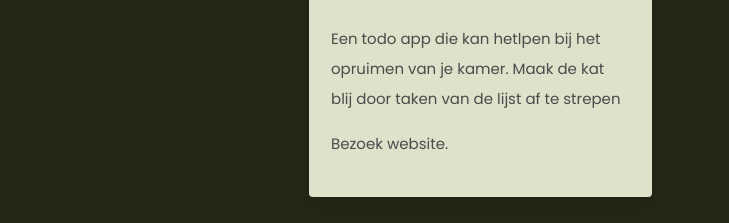
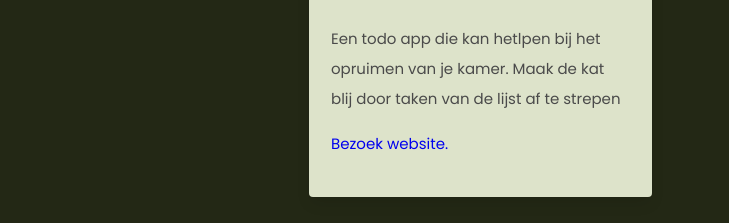
Before and after one commit to OdinJorna/personlijke-website, a plain HTML site: page index.html in a window 1280 px wide. Shown: the part 2760-2983 px from the top of the page, without its empty margins (310-1039 px from the left). Drawn offline with Linux system fonts and the light colour scheme.

Commit message:
Fix <a> tag portfoliolink clean your room

```diff
--- a/index.html
+++ b/index.html
@@ -145,7 +145,7 @@
           <div class="Kaart-inhoud">
             <div class="inhoud">
               <p>Een todo app die kan hetlpen bij het opruimen van je kamer. Maak de kat blij door taken van de lijst af te strepen</p>
-              <p><a class="https://odinjorna.github.io/cleanyourroomchecklist/">Bezoek website.</a></p>
+              <p><a class="portfolio-link" href="https://odinjorna.github.io/cleanyourroomchecklist/">Bezoek website.</a></p>
             </div>
           </div>
         </div>
```
